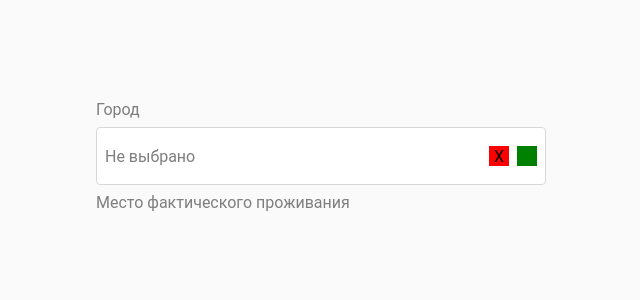
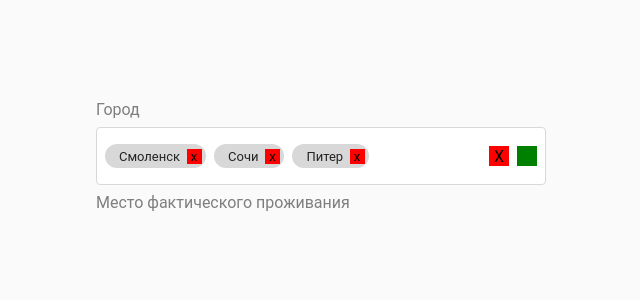
Before and after one commit to Alexey25041991/select-multiSelect, a React (Create React App) app: page / in a window 1280 px wide. Shown: the top 300 px of the page, without its empty margins (319-959 px from the left). Built offline with nearby package versions, Linux system fonts and the light colour scheme.

Commit message:
initialValue

```diff
--- a/src/App.tsx
+++ b/src/App.tsx
@@ -4,6 +4,7 @@ import MySelect from 'components/MySelect';
 import {
   objDataArr,
   // nodesDataArr,
+  objDataArr1
 } from './consts';
 import { AppStyles, AppWrapper } from './App.styled';
 
@@ -17,7 +18,7 @@ const App = () => (
         <MySelect
           width={450}
           options={objDataArr}
-          initialValue='Amsterdam'
+          initialValue={objDataArr1}
         />
       </AppWrapper>
     </div>
--- a/src/components/MySelect/MySelect.tsx
+++ b/src/components/MySelect/MySelect.tsx
@@ -11,9 +11,8 @@ import {
 
 
 // Поиск нужной опции среди всех
-const findOption: any = (options: MyOptions[], value: string) => {
-  // console.log(options, value)
-  return options.filter((opt: any) => {
+const findOption: any = (list: MyOptions[], value: string) => {
+  return list.filter((opt: any) => {
     if (opt.$$typeof) {
       return opt.props['data-value'] === value;
     } else {
@@ -24,14 +23,15 @@ const findOption: any = (options: MyOptions[], value: string) => {
 
 
 const MySelect: React.FC<ISelectProps> = ({
-  width, options
+  width, options, initialValue
 }) => {
   // Ref to container
   const valueContainerWrapperRef = useRef();
-
+  const initialValueOptions = initialValue ? initialValue : [];
+  const list = [...options, ...initialValueOptions];
   // Дропдаун открыт/закрыт
   const [ opened, setOpened ] = useState<boolean>(false);
-  const [ currentMultiValue, setCurrentMultiValue ] = useState<MyOptions[]>([]);
+  const [ currentMultiValue, setCurrentMultiValue ] = useState<MyOptions[]>(initialValueOptions);
 
   // TODO: Вынести в хуки
   // Click outside select
@@ -55,7 +55,7 @@ const MySelect: React.FC<ISelectProps> = ({
 
     if (!findOption(currentMultiValue, value)) {
       setCurrentMultiValue(
-        (currentMultiValue) => [ ...currentMultiValue, findOption(options, value) ]
+        (currentMultiValue) => [ ...currentMultiValue, findOption(list, value) ]
       );
     } else {
       setCurrentMultiValue(
@@ -68,7 +68,7 @@ const MySelect: React.FC<ISelectProps> = ({
         })
       );
     };
-  }, [ currentMultiValue, options ]);
+  }, [ currentMultiValue, list ]);
 
   // Remove chip
   const handleRemoveAllClick = useCallback((e) => {
@@ -132,7 +132,7 @@ const MySelect: React.FC<ISelectProps> = ({
 
         {opened && (
           <OptionWrapper>
-            {options.map(
+            {list.map(
               (item: any, i: number) => {
                 if (item.$$typeof) {
                   return (
--- a/src/consts.tsx
+++ b/src/consts.tsx
@@ -30,6 +30,18 @@ export const objDataArr: MyOptions[] = [
   },
 ];
 
+export const objDataArr1: MyOptions[] = [
+  {
+    label: 'Смоленск',
+    value: 'Smolensk',
+  },
+  <div data-value='sohi' data-label='Сочи'>Сочи <img src={'https://via.placeholder.com/30x30'} alt='' /></div>,
+  {
+    label: 'Питер',
+    value: 'Piter',
+  },
+];
+
 export const nodesDataArr: MyOptions[] = [
   <div data-value='Berlin' data-label='Берлин'>Берлин <img src={'https://via.placeholder.com/30x30'} alt='' /></div>,
   <div data-value='London' data-label='Лондон'>Лондон</div>,
--- a/src/types.ts
+++ b/src/types.ts
@@ -8,7 +8,7 @@ export type MyOptions = ISelectItem | React.ReactNode;
 export interface ISelectProps {
   width?: number;
   options: MyOptions[];
-  initialValue?: string;
+  initialValue?: MyOptions[];
   isMulti?: boolean;
 };
 
```
